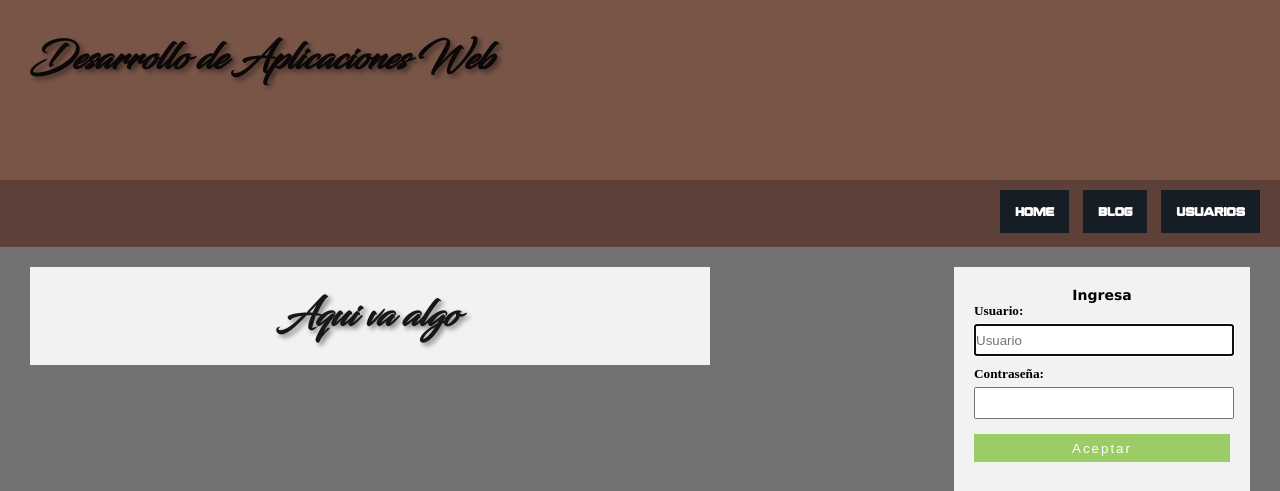
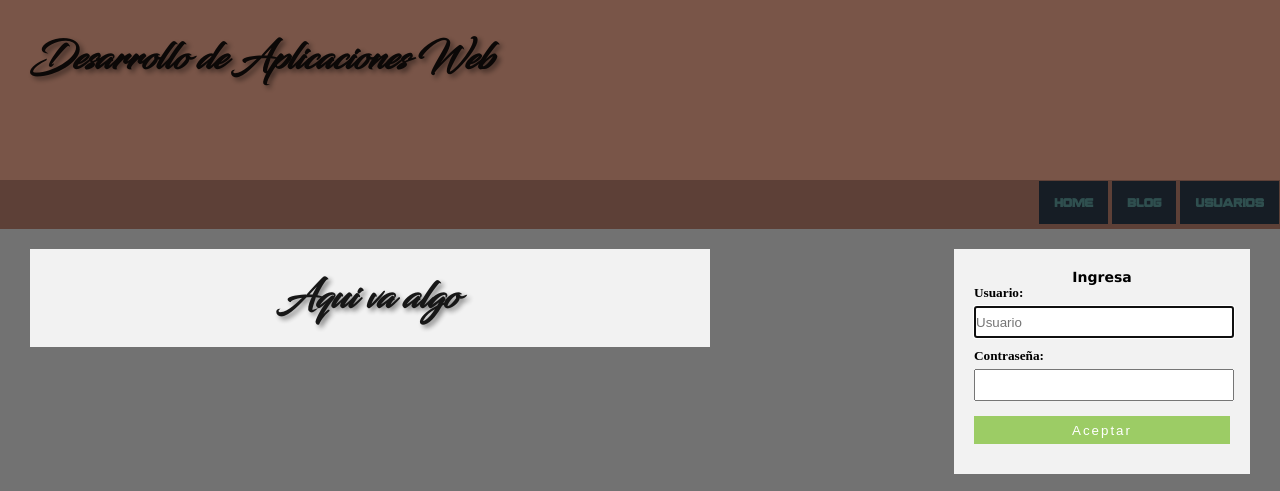
Before and after one commit to Terceroa/Daw, a PHP site: page / in a window 1280 px wide. Shown: the top 491 px of the page. Run offline with PHP 8.4, Linux system fonts and the light colour scheme.

Commit message:
MDF: Menu

```diff
--- a/css/style.css
+++ b/css/style.css
@@ -33,14 +33,13 @@
 
     #Menu {
     background: #5D4037;
-    padding: 5px 15px;
+    padding: 1px;
     }
 
     #MenuLi {
     display: inline-block;
     list-style: none;
-    padding: 5px;
-    font: bold 14px verdana, sans-serif;
+    font: bold 14px verdana sans-serif;
     }
 
     ul{
@@ -55,7 +54,7 @@
 
     a{
       font-family: praetorian;
-      color: #fff;
+      color: darkslategray;
       text-decoration: none;
       font-size: 12px;
       float: right;
@@ -66,6 +65,9 @@
     ul a:hover{
       background: gray;
       border-left: 3px solid darkslategray;
+      border-right: 3px solid darkseagreen;
+
+
     }
 
    #Seccion {
```
Also changed, not shown: 1 other file.
